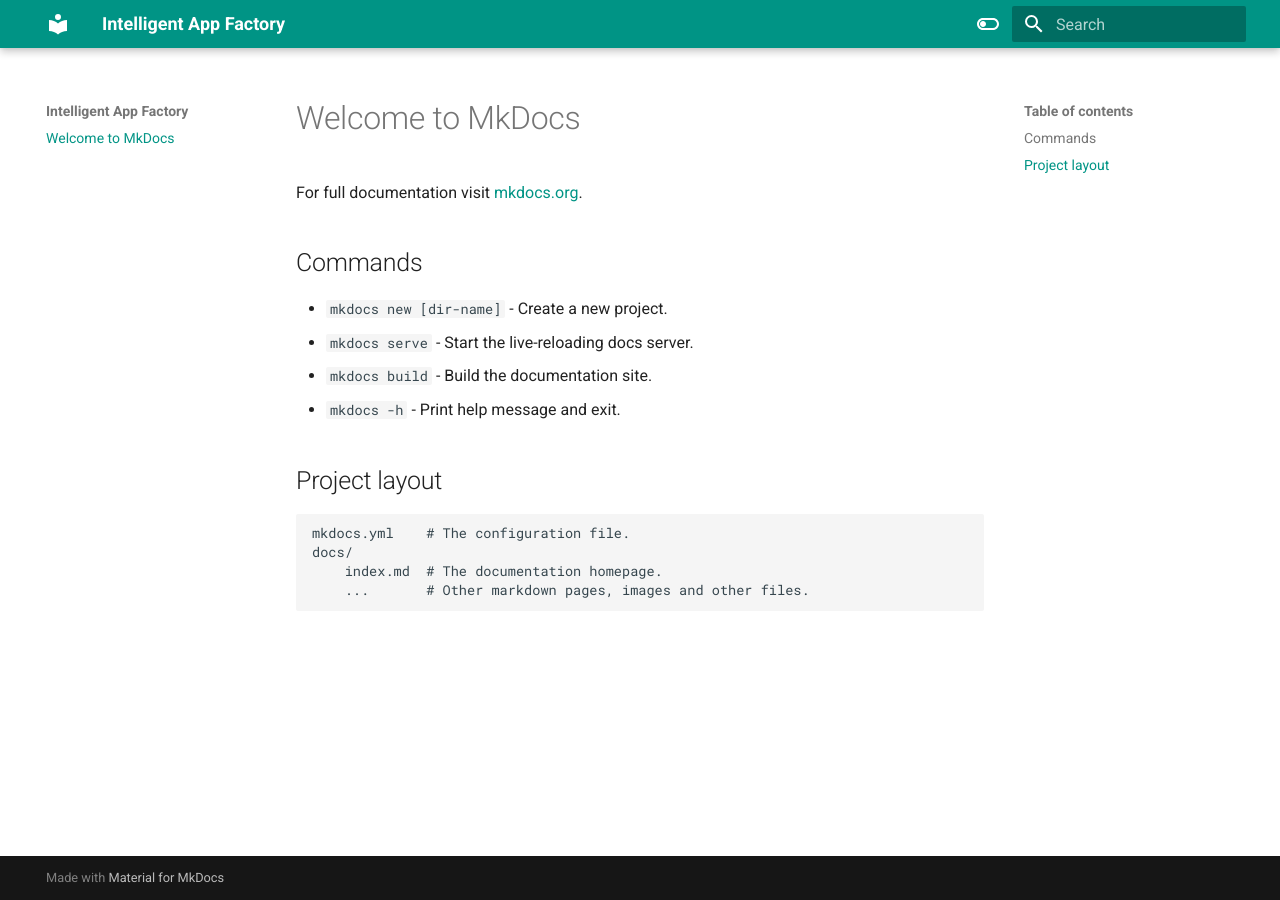
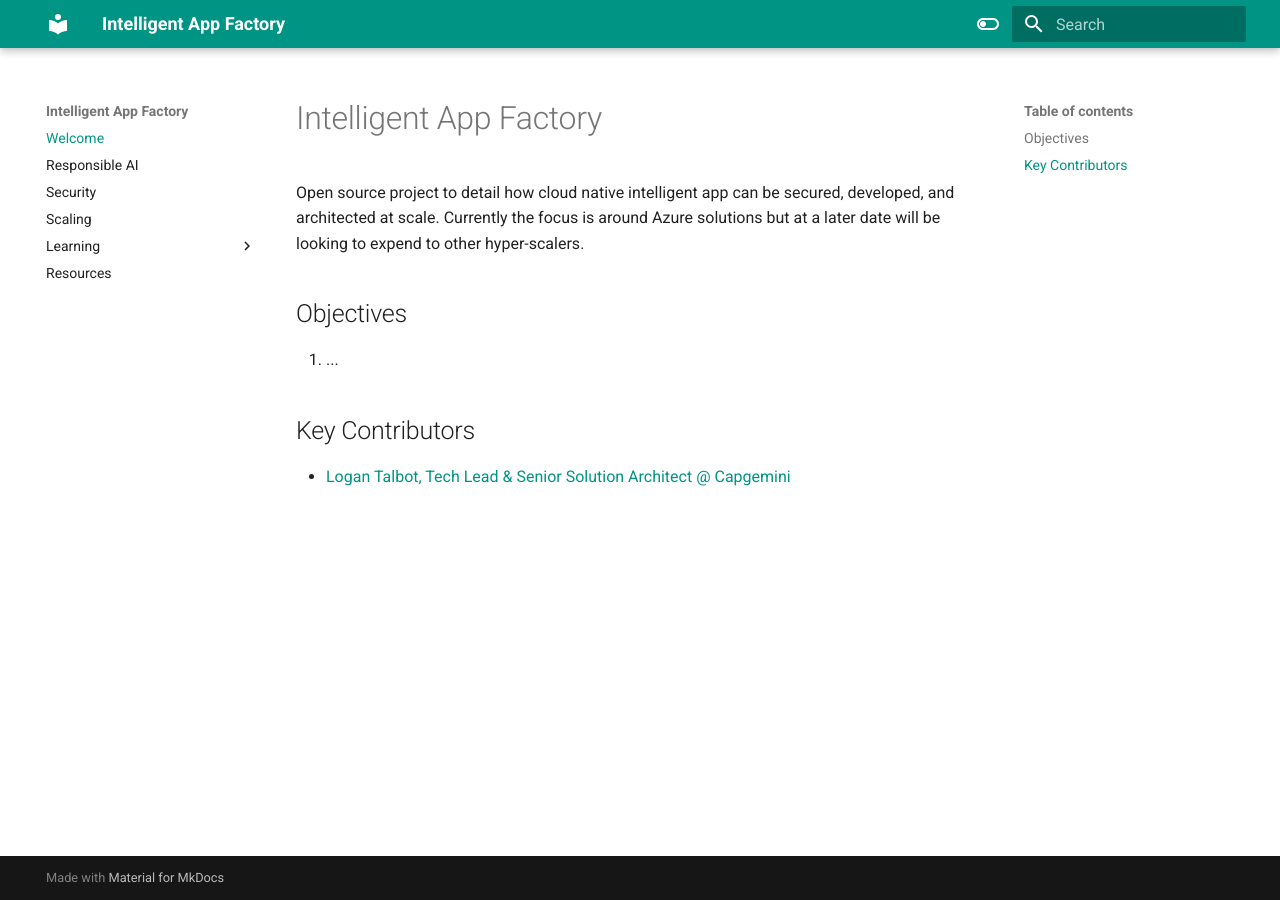
Before and after one commit to LoganDavidTalbot/IntelligentAppFactory, an MkDocs documentation site: the page built from docs/index.md, in a window 1280 px wide. Built offline with MkDocs 1.6.1 and Material for MkDocs 9.7.7, drawn with Linux system fonts in a browser that asks for light colours.

Commit message:
adding structure to docs

```diff
--- a/docs/index.md
+++ b/docs/index.md
@@ -1,17 +1,9 @@
-# Welcome to MkDocs
+# Intelligent App Factory
 
-For full documentation visit [mkdocs.org](https://www.mkdocs.org).
+Open source project to detail how cloud native intelligent app can be secured, developed, and architected at scale. Currently the focus is around Azure solutions but at a later date will be looking to expend to other hyper-scalers.
 
-## Commands
+## Objectives
+ 1. ...
 
-* `mkdocs new [dir-name]` - Create a new project.
-* `mkdocs serve` - Start the live-reloading docs server.
-* `mkdocs build` - Build the documentation site.
-* `mkdocs -h` - Print help message and exit.
-
-## Project layout
-
-    mkdocs.yml    # The configuration file.
-    docs/
-        index.md  # The documentation homepage.
-        ...       # Other markdown pages, images and other files.
+## Key Contributors
+- [Logan Talbot, Tech Lead & Senior Solution Architect @ Capgemini](https://logantalbot.com/)
--- a/mkdocs.yml
+++ b/mkdocs.yml
@@ -15,3 +15,12 @@
         name: Switch to light mode
       primary: teal
       accent: lime
+
+nav:
+  - Welcome: index.md
+  - Responsible AI: responsible-ai.md
+  - Security: security.md
+  - Scaling: scaling.md
+  - Learning:
+    - Learn Intelligent App: learning/learn-intelligent-apps.md
+  - Resources: resources.md
```
Also changed, not shown: docs/learning/learn-intelligent-apps.md (added, +1 -0 lines), docs/resources.md (added, +4 -0 lines), docs/responsible-ai.md (added, +1 -0 lines), docs/scaling.md (added, +1 -0 lines), docs/security.md (added, +1 -0 lines), docs/images/Untitled Diagram.png (added), 3 other files.
